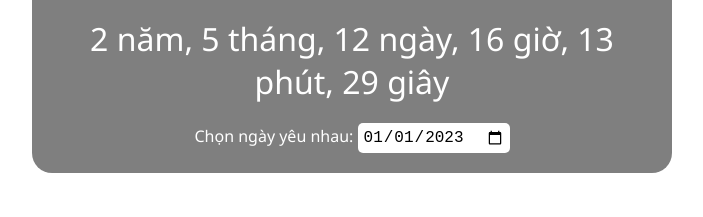
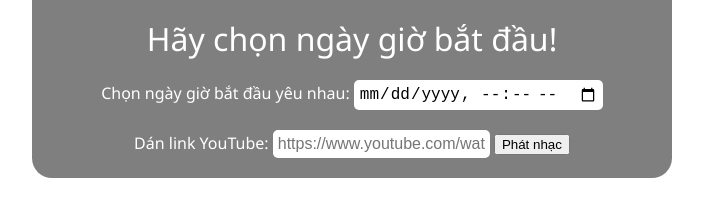
Before and after one commit to vidagpi225/tinhyeuchungminhTAD, a plain HTML site: page index.html in a window 1280 px wide. Shown: the part 287-504 px from the top of the page, without its empty margins (288-991 px from the left). Drawn offline with Linux system fonts and the light colour scheme.

Commit message:
Update index.html

```diff
--- a/index.html
+++ b/index.html
@@ -39,14 +39,18 @@
       font-size: 2rem;
       margin-top: 20px;
     }
-    .date-picker {
+    .date-picker, .music-player {
       margin-top: 20px;
     }
-    input[type="date"] {
+    input[type="datetime-local"], input[type="text"] {
       padding: 5px;
       font-size: 1rem;
       border-radius: 5px;
       border: none;
+    }
+    iframe {
+      margin-top: 20px;
+      border-radius: 15px;
     }
   </style>
 </head>
@@ -59,15 +63,24 @@
     </div>
     <div class="timer" id="timer"></div>
     <div class="date-picker">
-      <label for="startDate">Chọn ngày yêu nhau: </label>
-      <input type="date" id="startDate">
+      <label for="startDate">Chọn ngày giờ bắt đầu yêu nhau: </label>
+      <input type="datetime-local" id="startDate">
     </div>
+    <div class="music-player">
+      <label for="youtubeLink">Dán link YouTube: </label>
+      <input type="text" id="youtubeLink" placeholder="https://www.youtube.com/watch?v=...">
+      <button onclick="playMusic()">Phát nhạc</button>
+    </div>
+    <div id="playerContainer"></div>
   </div>
 
   <script>
-    let startDate = localStorage.getItem('loveDate') ? new Date(localStorage.getItem('loveDate')) : new Date('2023-01-01');
+    let savedDate = localStorage.getItem('loveDate');
+    let startDate = savedDate ? new Date(savedDate) : null;
 
-    document.getElementById('startDate').valueAsDate = startDate;
+    if(startDate) {
+      document.getElementById('startDate').value = new Date(startDate.getTime() - startDate.getTimezoneOffset()*60000).toISOString().slice(0,16);
+    }
 
     document.getElementById('startDate').addEventListener('change', (e) => {
       startDate = new Date(e.target.value);
@@ -75,6 +88,10 @@
     });
 
     function updateTimer() {
+      if (!startDate) {
+        document.getElementById('timer').innerText = 'Hãy chọn ngày giờ bắt đầu!';
+        return;
+      }
       const now = new Date();
       let diff = now - startDate;
 
@@ -100,6 +117,24 @@
     }
 
     setInterval(updateTimer, 1000);
+
+    function playMusic() {
+      const link = document.getElementById('youtubeLink').value;
+      const videoId = extractVideoID(link);
+      if (videoId) {
+        document.getElementById('playerContainer').innerHTML = `
+          <iframe width="100%" height="315" src="https://www.youtube.com/embed/${videoId}?autoplay=1" frameborder="0" allow="autoplay; encrypted-media" allowfullscreen></iframe>
+        `;
+      } else {
+        alert("Link YouTube không hợp lệ!");
+      }
+    }
+
+    function extractVideoID(url) {
+      const regex = /[?&]v=([^&#]*)/;
+      const match = url.match(regex);
+      return match ? match[1] : null;
+    }
   </script>
 </body>
 </html>
```
